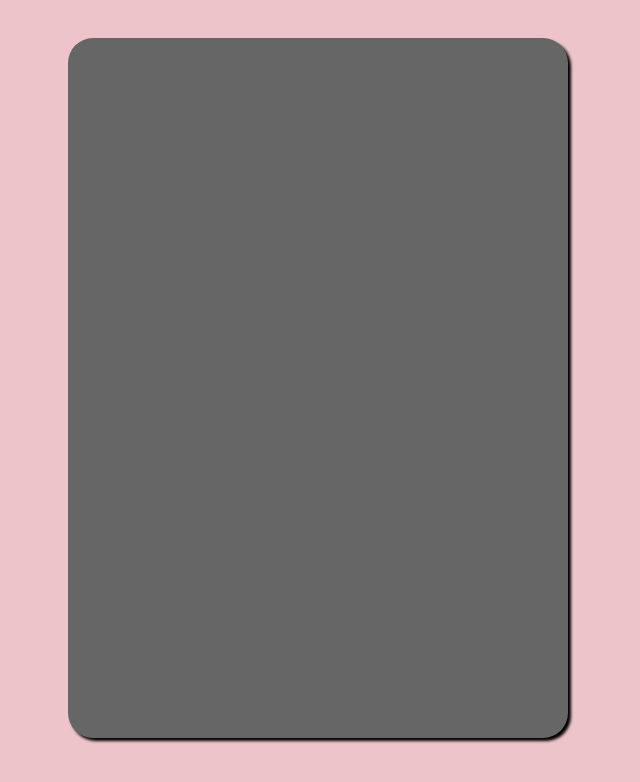
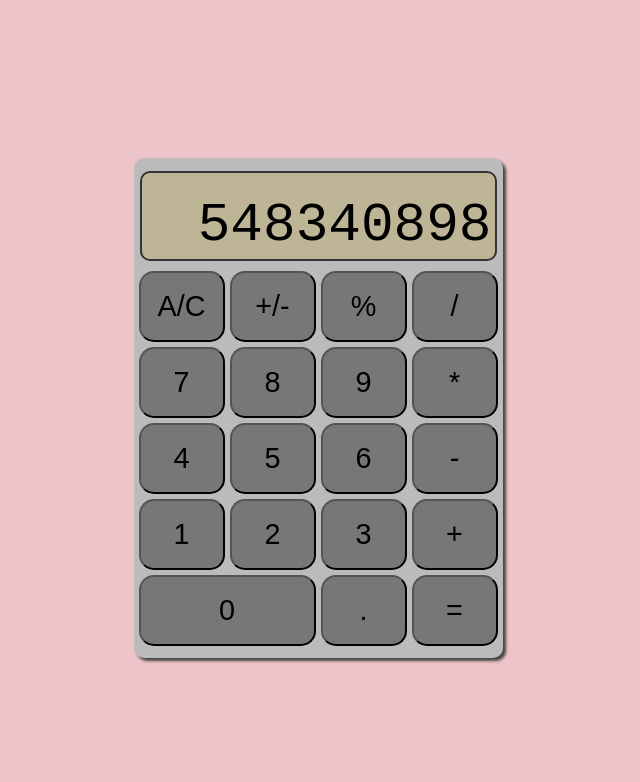
Before and after one commit to jet-web-dev/top-calculator, a plain HTML site: page index.html in a window 1280 px wide. Shown: the whole page, without its empty margins (322-962 px from the left). Drawn offline with Linux system fonts and the light colour scheme.

Commit message:
add additional structure elements and styling

```diff
--- a/index.html
+++ b/index.html
@@ -10,7 +10,28 @@
 </head>
 <body>
     <main>
-        <div id="calc-container"></div>
+        <div id="calc-container">
+            <div id="calc-display">548340898</div>
+            <button class="btn-clr">A/C</button>
+            <button class="btn-sin">+/-</button>
+            <button class="btn-rmn">%</button>
+            <button class="btn-op">/</button>
+            <button class="btn-num">7</button>
+            <button class="btn-num">8</button>
+            <button class="btn-num">9</button>
+            <button class="btn-op">*</button>
+            <button class="btn-num">4</button>
+            <button class="btn-num">5</button>
+            <button class="btn-num">6</button>
+            <button class="btn-op">-</button>
+            <button class="btn-num">1</button>
+            <button class="btn-num">2</button>
+            <button class="btn-num">3</button>
+            <button class="btn-op">+</button>
+            <button class="btn-num" id="zero">0</button>
+            <button class="btn-dec">.</button>
+            <button class="btn-eql">=</button>
+        </div>
     </main>
 </body>
 </html>
--- a/script.js
+++ b/script.js
@@ -12,6 +12,10 @@ function multiply (a,b) {
 
 function divide (a,b) {
     return a / b;
+}
+
+function remainder (a,b) {
+    return a % b;
 }
 
 let a = 0;
@@ -33,5 +37,8 @@ function operate (opp,a,b) {
         case "/":
             result = divide(a,b);
             break;
+        case "%":
+            result = remainder(a,b);
+            break;
     }
 }
--- a/style.css
+++ b/style.css
@@ -1,3 +1,7 @@
+html {
+    font-family: 'Courier New', Courier, monospace;
+}
+
 body {
     background-color: rgb(238, 196, 203);
 }
@@ -6,13 +10,40 @@ main {
     display: flex;
     align-items: center;
     justify-content: center;
-    min-height: 95vh;
+    height: 100vh;
 }
 
 #calc-container {
-    min-width: 500px;
-    min-height: 700px;
-    background-color: #666;
-    border-radius: 25px;
-    box-shadow: 3px 3px 3px #000;
+    background-color: #bbb;
+    border-radius: 10px;
+    box-shadow: 3px 3px 3px #444;
+    display: grid;
+    grid-template-columns: repeat(4, 90px);
+    grid-template-rows: minmax(100px, auto) repeat(5, 75px);
+    gap: 1px;
+    padding: 10px 3px 10px 3px;
 }
+
+#calc-display {
+    background-color: rgb(190, 181, 151);
+    grid-column: 1 / -1;
+    margin: 3px 3px 7px 3px;
+    padding: 3px;
+    border: #333 solid 2px;
+    border-radius: 10px;
+    font-size: 3.4em;
+    display: flex;
+    justify-content: flex-end;
+    align-items: end;
+}
+
+button {
+    border-radius: 15px;
+    background-color: #777;
+    font-size: 1.8em;
+    margin: 2px;
+}
+
+#zero {
+    grid-column: span 2;
+}
```
